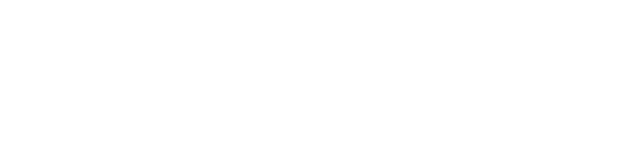
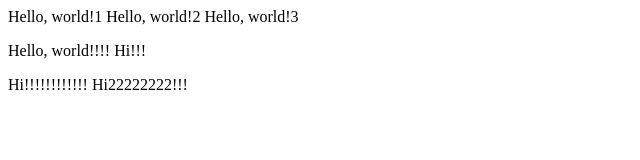
Before and after one commit to CodeSoom/react-week1-assignment-1, a website built with webpack: page index.html in a window 1280 px wide. Shown: the whole page, without its empty margins (0-640 px from the left). Built offline with nearby package versions, Linux system fonts and the light colour scheme.

Commit message:
createElement 추상화 처리 완료함

```diff
--- a/index.html
+++ b/index.html
@@ -1,7 +1,7 @@
 <!DOCTYPE html>
 <html>
   <head>
-    <meta charset="UTF-8">
+    <meta charset="UTF-8" />
     <title>Document</title>
   </head>
   <body>
--- a/src/index.js
+++ b/src/index.js
@@ -1,3 +1,26 @@
 /* eslint-disable react/react-in-jsx-scope, react/jsx-filename-extension */
+/* @jsx createElement */
 
-/* @jsx createElement */
+const createElement = (tagName, ...children) => {
+  const element = document.createElement(tagName);
+  console.log(children);
+  console.log('--------------------------');
+  children.forEach((child) => {
+    console.log(child);
+    element.appendChild(child);
+  });
+  console.log('--------------------------');
+  console.log(element);
+  return element;
+};
+
+document
+  .getElementById('app')
+  .appendChild(
+    createElement(
+      'div',
+      ...[1, 2, 3].map((i) => document.createTextNode(`Hello, world!${i} `)),
+      createElement('p', document.createTextNode('Hello, world!!!!\n'), document.createTextNode('Hi!!! \n')),
+      createElement('p', document.createTextNode('Hi!!!!!!!!!!!!\n'), document.createTextNode('Hi22222222!!! \n')),
+    ),
+  );
```
